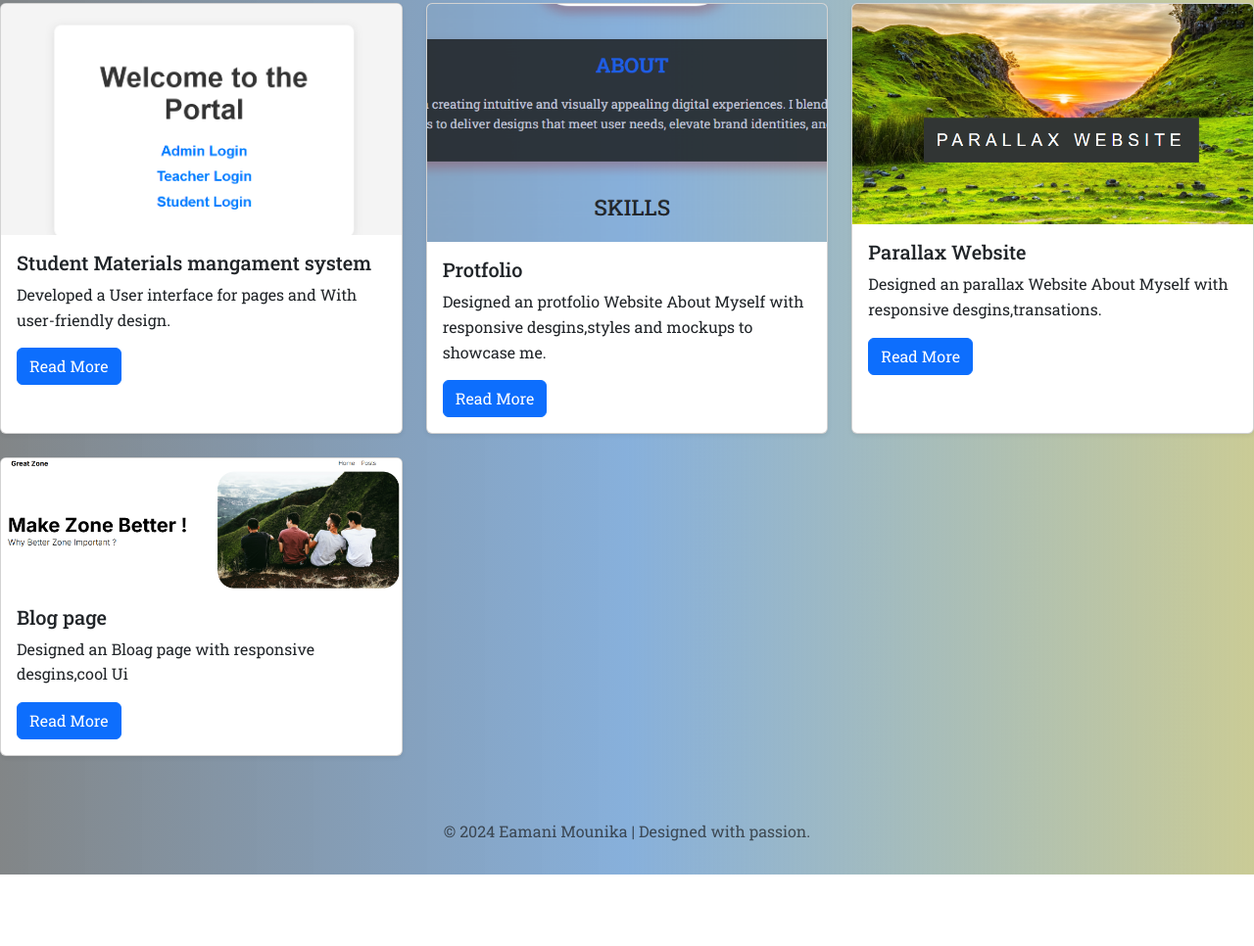
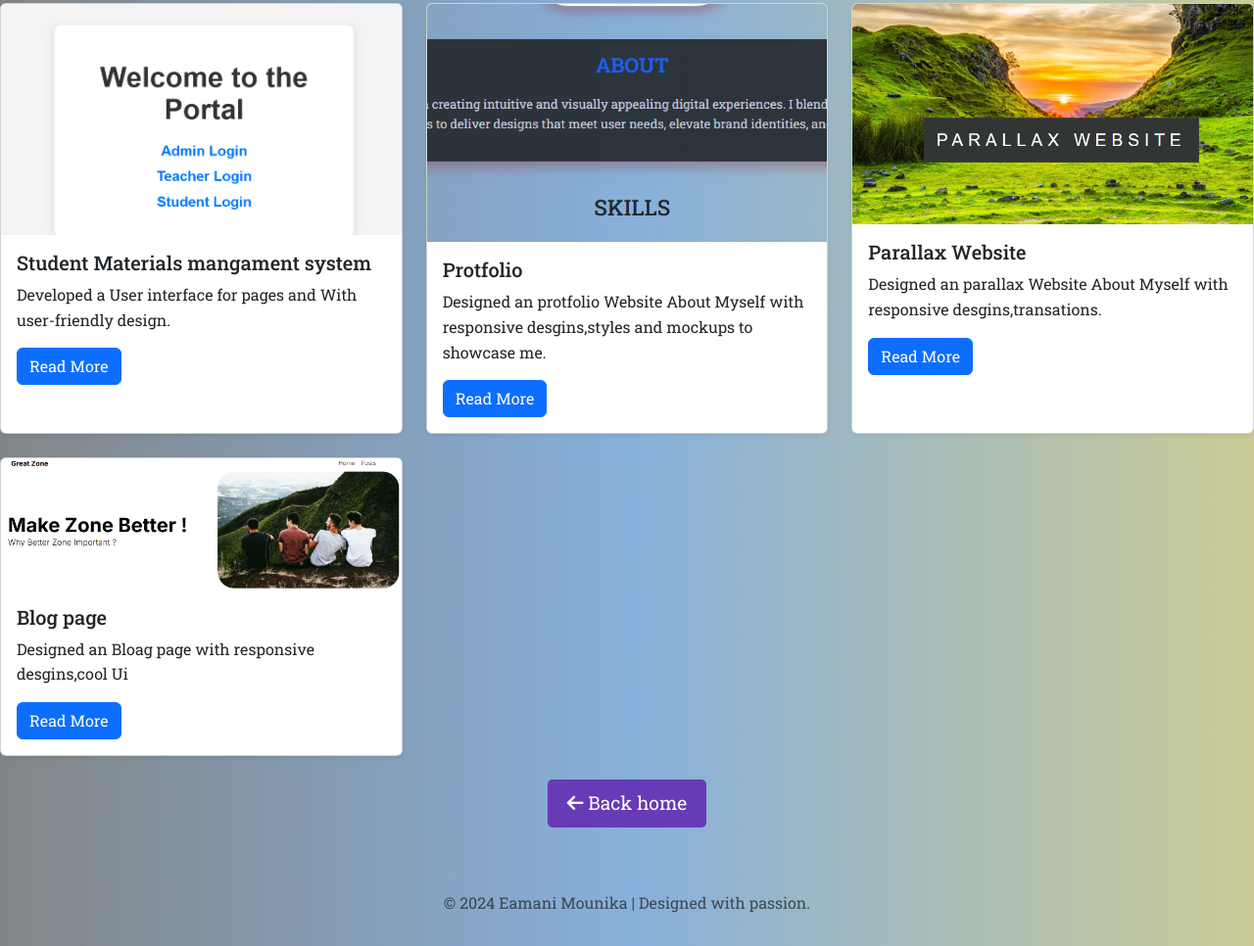
Before and after one commit to mehereesh/mounika-protfolio-web.github.io, a plain HTML site: page projects.html in a window 1280 px wide. Shown: the part 645-1611 px from the top of the page at 98% size. Before the commit the page ends 1538 px from the top, so only its background shows below. Drawn offline with nearby package versions, Linux system fonts and the light colour scheme.

Commit message:
Update projects.html

```diff
--- a/projects.html
+++ b/projects.html
@@ -96,6 +96,9 @@
                 </div>
             </div>
         </section>
+        <div class="text-center mt-4">
+            <a href="index.html" class="btn btn-custom btn-lg"><i class="fas fa-arrow-left"></i> Back home </i></a>
+        </div>
 
 
     <footer class="footer mt-5 text-center">
```
